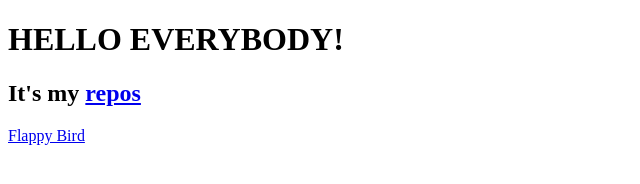
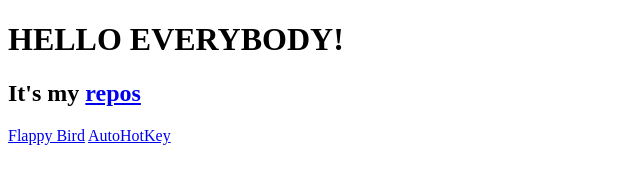
Before and after one commit to Artem-Halvita/dsafsfsgfjnfghsdf.github.io, a plain HTML site: page index.html in a window 1280 px wide. Shown: the whole page, without its empty margins (0-640 px from the left). Drawn offline with Linux system fonts and the light colour scheme.

Commit message:
Update index.html

```diff
--- a/index.html
+++ b/index.html
@@ -8,5 +8,6 @@
 	<h1>HELLO EVERYBODY!</h1>
 	<h2>It's my <a href="https://github.com/dsafsfsgfjnfghsdf">repos</a></h2>
 	<a href="flappy-bird.html">Flappy Bird</a>
+	<a href="custom_ahk/autohotkey.html">AutoHotKey</a>
 </body>
 </html>
```
